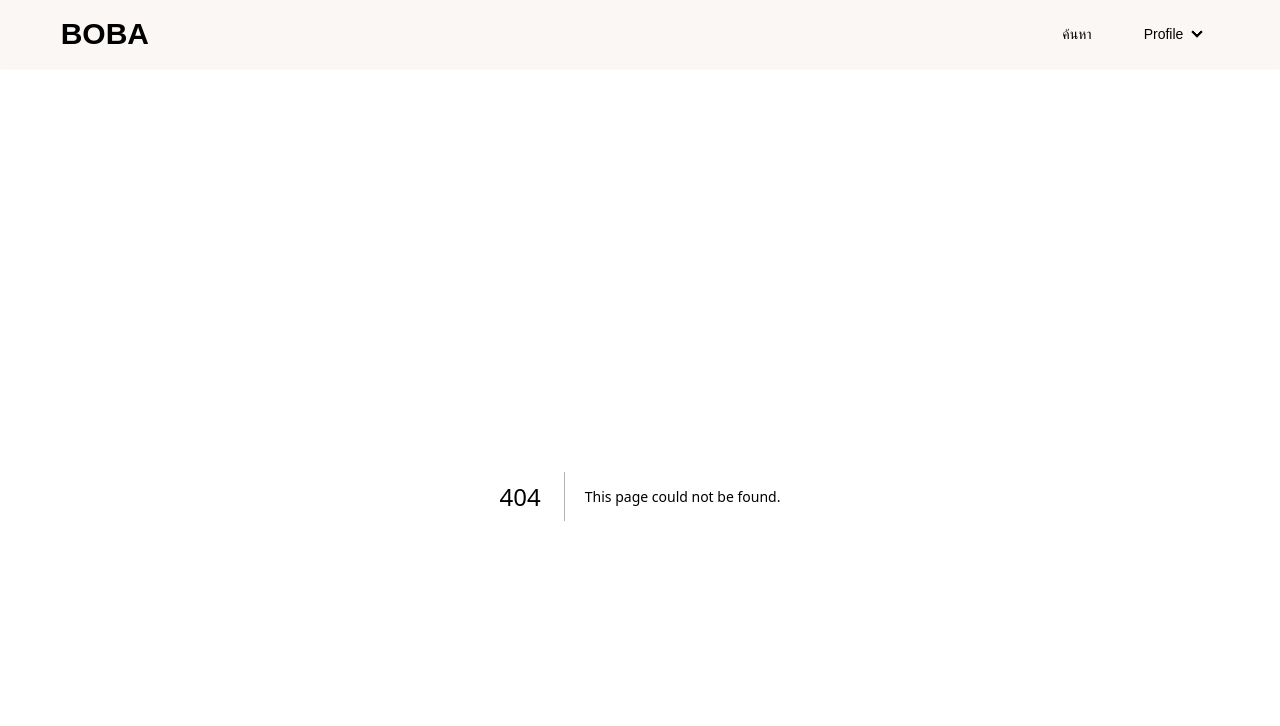
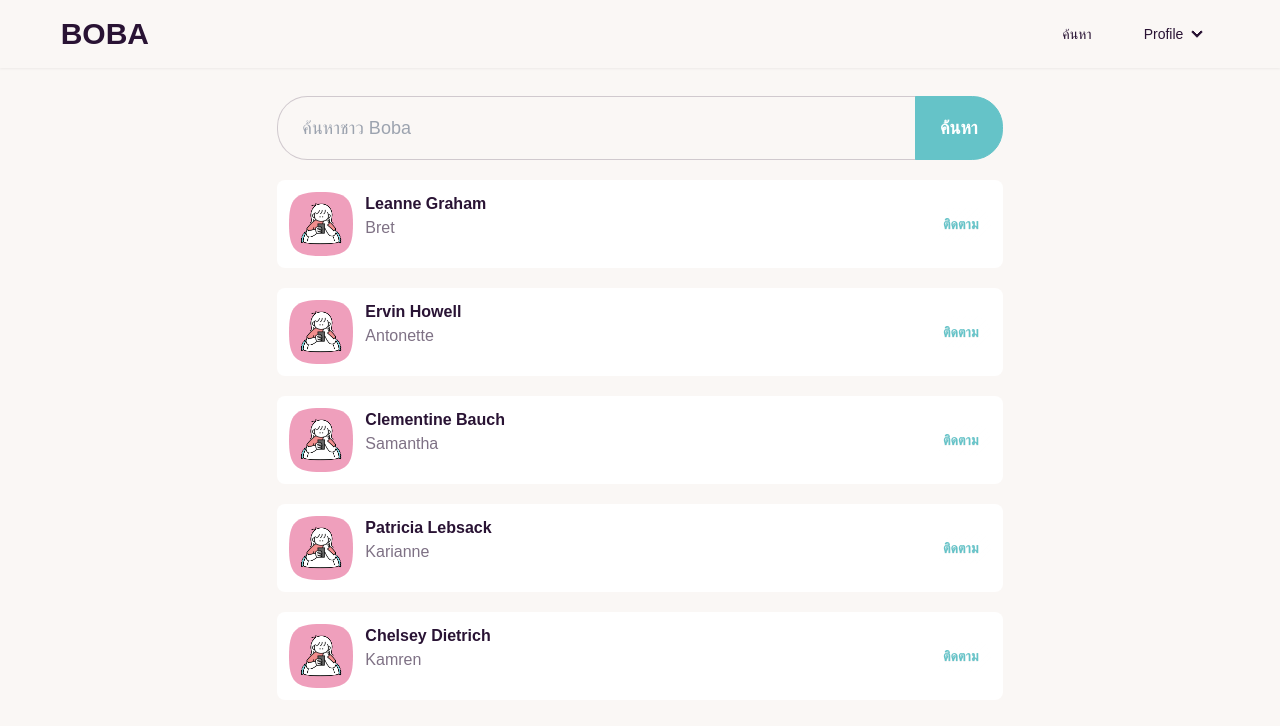
Before and after one commit to slapexs/boba-commu, a Next.js app: page /search in a window 1280 px wide. Before the commit this address had no page. Shown: the top 726 px of the page. Built offline with nearby package versions, Linux system fonts and the light colour scheme; a web font is replaced by a local one.

Commit message:
:lipstick: Create search page

```diff
--- /dev/null
+++ b/src/app/search/page.tsx
@@ -0,0 +1,35 @@
+import ListSearchUser from "@/components/ListSearchUser"
+import React from "react"
+
+type Props = {}
+
+export default function Search({}: Props) {
+	return (
+		<>
+			<main className="w-full items-center flex flex-col">
+				<div className="w-8/12">
+					<div className="join w-full ">
+						<input
+							type="text"
+							name="keyword"
+							id="keyword"
+							className="input input-lg input-bordered w-full join-item"
+							placeholder="ค้นหาชาว Boba"
+						/>
+
+						<button
+							type="button"
+							className="join-item btn btn-primary text-white btn-lg"
+						>
+							ค้นหา
+						</button>
+					</div>
+				</div>
+
+				<div className="mt-5 w-8/12">
+					<ListSearchUser />
+				</div>
+			</main>
+		</>
+	)
+}
--- /dev/null
+++ b/src/components/LargeCardUser.tsx
@@ -0,0 +1,45 @@
+import React from "react"
+import Image from "next/image"
+import avatar from "../../public/favicon.png"
+
+type TProps = {
+	name: string
+	username: string
+	isFollow: boolean
+}
+
+export default function LargeCardUser({ name, username, isFollow }: TProps) {
+	return (
+		<>
+			<div className="flex justify-between items-center bg-white p-3 rounded-lg">
+				<div className="flex gap-3">
+					<div>
+						<Image
+							alt="avatar"
+							src={avatar}
+							width={64}
+							height={64}
+							className="mask mask-squircle bg-secondary"
+						/>
+					</div>
+
+					<div>
+						<p className="font-semibold">{name}</p>
+						<p className="opacity-60">{username}</p>
+					</div>
+				</div>
+
+				<div>
+					<button
+						type="button"
+						className={`btn glass btn-sm ${
+							isFollow ? "btn-primary" : "btn-outline btn-primary"
+						}`}
+					>
+						{isFollow ? "ติดตามแล้ว" : "ติดตาม"}
+					</button>
+				</div>
+			</div>
+		</>
+	)
+}
--- /dev/null
+++ b/src/components/ListSearchUser.tsx
@@ -0,0 +1,139 @@
+"use client"
+
+import React, { useState } from "react"
+import LargeCardUser from "./LargeCardUser"
+type Props = {}
+
+export default function ListSearchUser({}: Props) {
+	const [users, setUsers] = useState([
+		{
+			id: 1,
+			name: "Leanne Graham",
+			username: "Bret",
+			email: "Sincere@april.biz",
+			address: {
+				street: "Kulas Light",
+				suite: "Apt. 556",
+				city: "Gwenborough",
+				zipcode: "92998-3874",
+				geo: {
+					lat: "-37.3159",
+					lng: "81.1496",
+				},
+			},
+			phone: "1-770-736-8031 x56442",
+			website: "hildegard.org",
+			company: {
+				name: "Romaguera-Crona",
+				catchPhrase: "Multi-layered client-server neural-net",
+				bs: "harness real-time e-markets",
+			},
+		},
+		{
+			id: 2,
+			name: "Ervin Howell",
+			username: "Antonette",
+			email: "Shanna@melissa.tv",
+			address: {
+				street: "Victor Plains",
+				suite: "Suite 879",
+				city: "Wisokyburgh",
+				zipcode: "90566-7771",
+				geo: {
+					lat: "-43.9509",
+					lng: "-34.4618",
+				},
+			},
+			phone: "010-692-6593 x09125",
+			website: "anastasia.net",
+			company: {
+				name: "Deckow-Crist",
+				catchPhrase: "Proactive didactic contingency",
+				bs: "synergize scalable supply-chains",
+			},
+		},
+		{
+			id: 3,
+			name: "Clementine Bauch",
+			username: "Samantha",
+			email: "Nathan@yesenia.net",
+			address: {
+				street: "Douglas Extension",
+				suite: "Suite 847",
+				city: "McKenziehaven",
+				zipcode: "59590-4157",
+				geo: {
+					lat: "-68.6102",
+					lng: "-47.0653",
+				},
+			},
+			phone: "1-463-123-4447",
+			website: "ramiro.info",
+			company: {
+				name: "Romaguera-Jacobson",
+				catchPhrase: "Face to face bifurcated interface",
+				bs: "e-enable strategic applications",
+			},
+		},
+		{
+			id: 4,
+			name: "Patricia Lebsack",
+			username: "Karianne",
+			email: "Julianne.OConner@kory.org",
+			address: {
+				street: "Hoeger Mall",
+				suite: "Apt. 692",
+				city: "South Elvis",
+				zipcode: "53919-4257",
+				geo: {
+					lat: "29.4572",
+					lng: "-164.2990",
+				},
+			},
+			phone: "493-170-9623 x156",
+			website: "kale.biz",
+			company: {
+				name: "Robel-Corkery",
+				catchPhrase: "Multi-tiered zero tolerance productivity",
+				bs: "transition cutting-edge web services",
+			},
+		},
+		{
+			id: 5,
+			name: "Chelsey Dietrich",
+			username: "Kamren",
+			email: "Lucio_Hettinger@annie.ca",
+			address: {
+				street: "Skiles Walks",
+				suite: "Suite 351",
+				city: "Roscoeview",
+				zipcode: "33263",
+				geo: {
+					lat: "-31.8129",
+					lng: "62.5342",
+				},
+			},
+			phone: "(254)954-1289",
+			website: "demarco.info",
+			company: {
+				name: "Keebler LLC",
+				catchPhrase: "User-centric fault-tolerant solution",
+				bs: "revolutionize end-to-end systems",
+			},
+		},
+	])
+	return (
+		<>
+			<main className="grid gap-y-5">
+				{users.map((elem, index) => (
+					<LargeCardUser
+						key={index}
+						name={elem.name}
+						username={elem.username}
+						isFollow={false}
+					/>
+				))}
+			</main>
+		</>
+	)
+}
```
